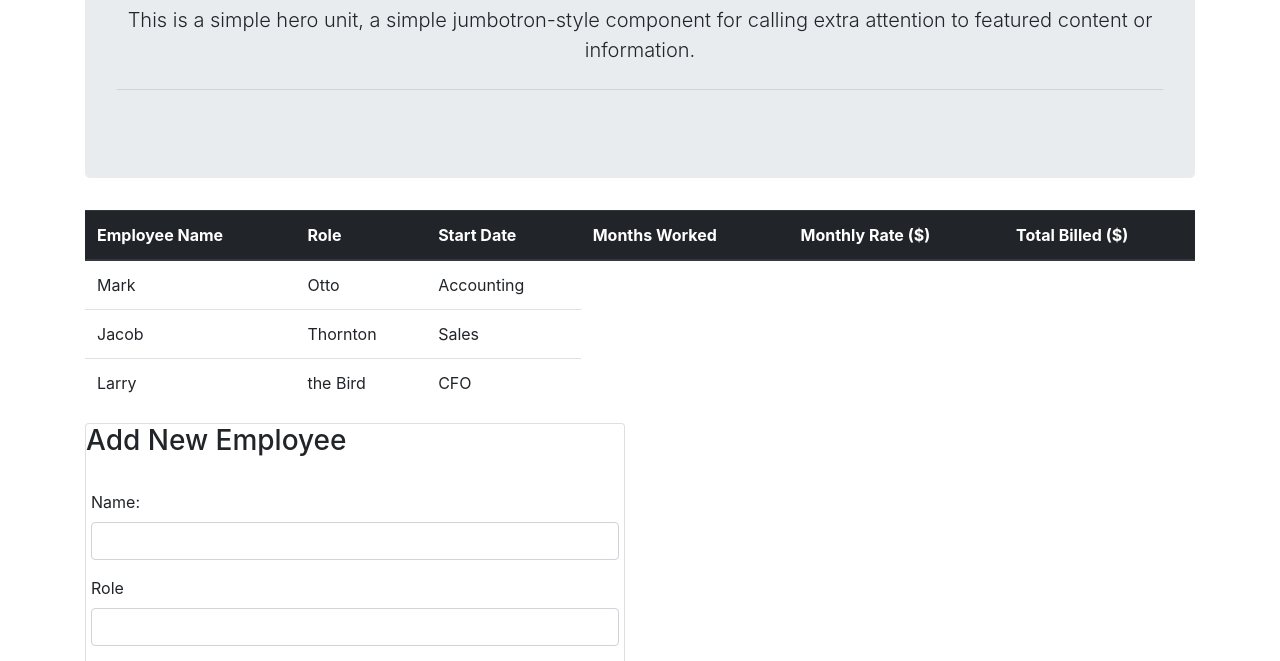
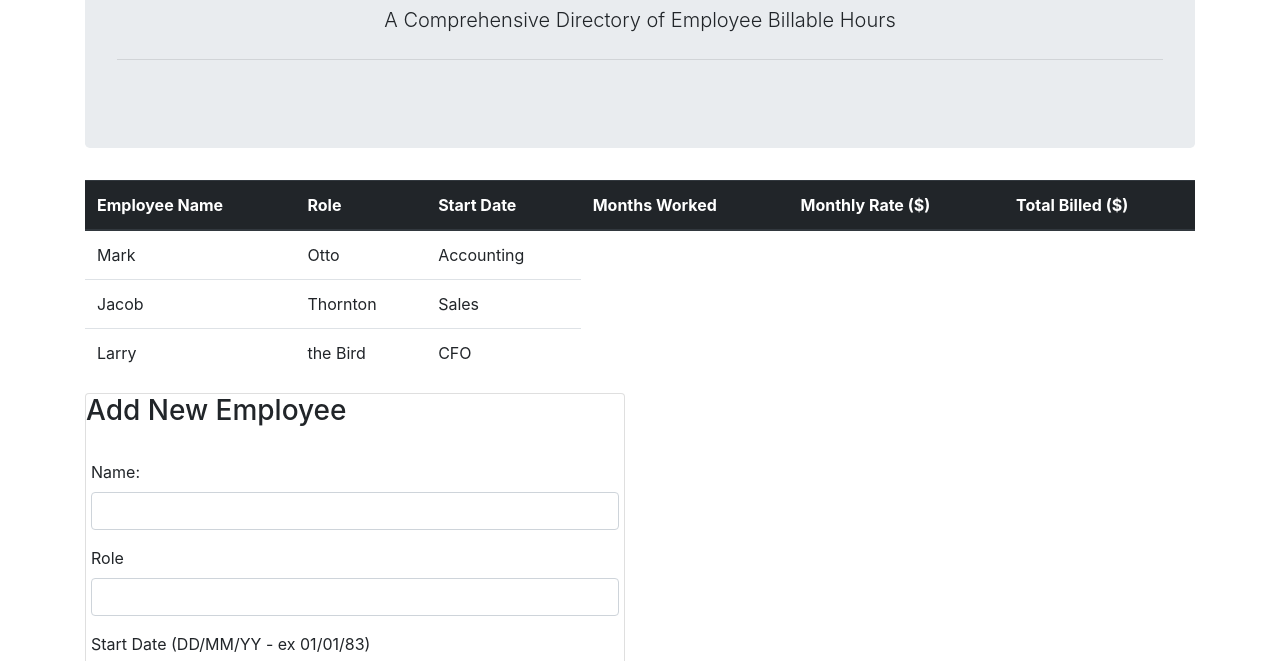
Before and after one commit to prettykatemachine/timesheet, a plain HTML site: page index.html in a window 1280 px wide. Shown: the part 134-795 px from the top of the page. Drawn offline with nearby package versions, Linux system fonts and the light colour scheme.

Commit message:
tidying up just a little bit

```diff
--- a/index.html
+++ b/index.html
@@ -16,7 +16,7 @@
   <div class="container">
     <div class="jumbotron text-center">
       <h1 class="display-4">Employee Data Management</h1>
-      <p class="lead">This is a simple hero unit, a simple jumbotron-style component for calling extra attention to featured content or information.</p>
+      <p class="lead">A Comprehensive Directory of Employee Billable Hours</p>
       <hr class="my-4">
 
 
@@ -76,7 +76,7 @@
                 <input class="form-control" id="role-input" type="role">
               </div>
               <div class="form-group row">
-                <label for="date-input">Start Date</label>
+                <label for="date-input">Start Date (DD/MM/YY - ex 01/01/83)</label>
                 <input class="form-control" id="date-input" type="number">
               </div>
               <div class="form-group row">
```
